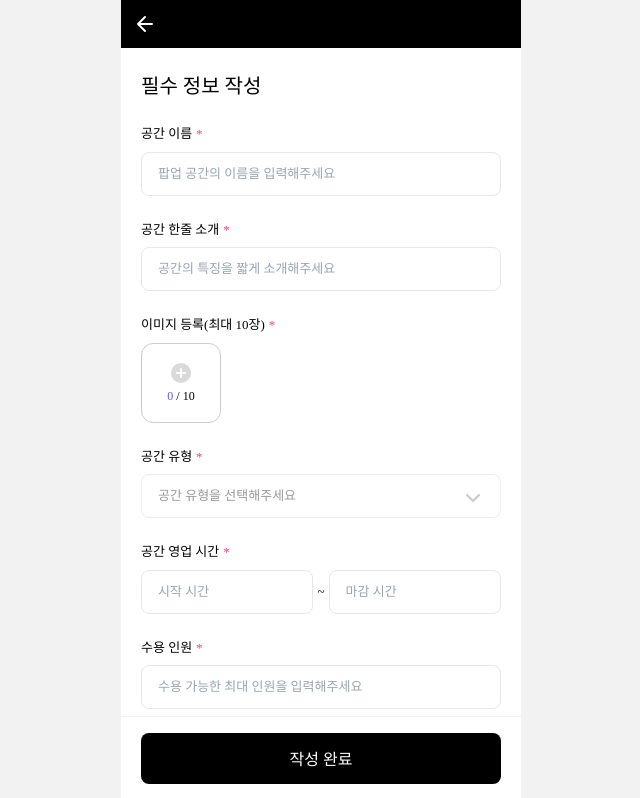
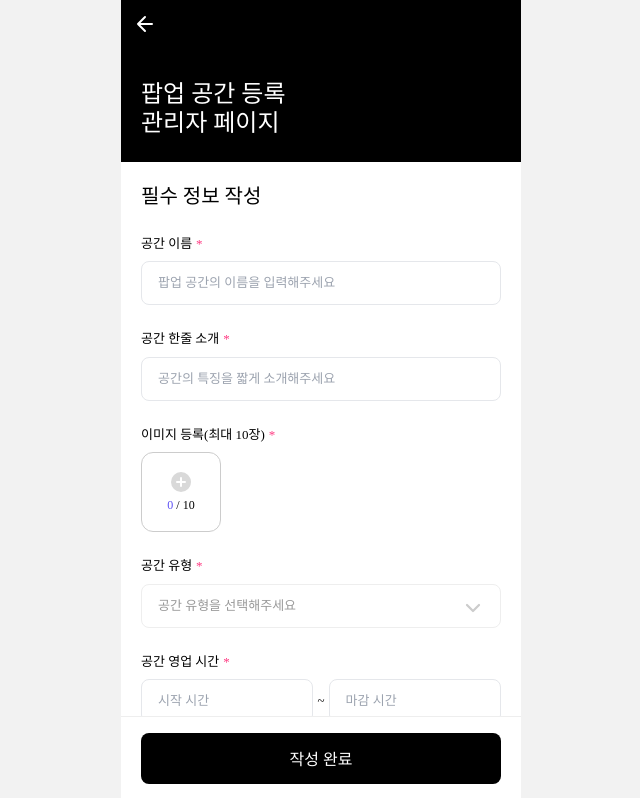
Before and after one commit to marchfirst01/dice-Host, a Next.js app: page /newPopUp in a window 1280 px wide. Shown: the top 798 px of the page, without its empty margins (319-959 px from the left). Built offline with nearby package versions, Linux system fonts and the light colour scheme.

Commit message:
Feat: 공간 등록 페이지 스크롤 시 헤더 변경

```diff
--- a/src/layout/newPopUpLayout.tsx
+++ b/src/layout/newPopUpLayout.tsx
@@ -1,7 +1,7 @@
 import ArrowBack from '@assets/topNavigation/arrow-back.svg';
 import { NewPopUpFormData } from '@type/newPopUp/newPopUpTypes';
 
-import React from 'react';
+import React, { useEffect, useState } from 'react';
 import { SubmitHandler } from 'react-hook-form';
 
 import Image from 'next/image';
@@ -19,19 +19,51 @@ const NewPopUpLayout = ({ children, handleSubmit, onSubmit }: NewPopUpLayoutProp
   const router = useRouter();
   const childrenArray = React.Children.toArray(children);
 
+  const [isScrolled, setIsScrolled] = useState(false);
+  const handleScroll = () => {
+    const currentScrollY = window.scrollY;
+
+    if (currentScrollY > 110) {
+      setIsScrolled(true);
+    } else {
+      setIsScrolled(false);
+    }
+  };
+
+  useEffect(() => {
+    window.addEventListener('scroll', handleScroll);
+    return () => {
+      window.removeEventListener('scroll', handleScroll);
+    };
+  }, []);
+
   return (
-    <div>
-      <nav className="fixed z-50 h-12 w-full max-w-[400px] bg-black">
+    <div className="relative">
+      <header className="fixed z-50 flex h-[48px] w-full max-w-[400px] flex-row items-center bg-black">
+        <div className="relative flex h-[48px] w-full items-center justify-center">
           <Image
             onClick={() => router.back()}
-          className="m-3 cursor-pointer"
+            className="absolute left-0 top-0 m-3 cursor-pointer"
             src={ArrowBack}
             alt="arrow-back"
             width={24}
             height={24}
           />
-      </nav>
-      <div className="pb-[119px] pt-[72px]">
+          {isScrolled && (
+            <p className="mx-auto font-BODY1 text-BODY1 leading-BODY1 text-white">
+              팝업 공간 등록 관리자 페이지
+            </p>
+          )}
+        </div>
+      </header>
+      <div className="mb-5 bg-black pt-[48px]">
+        <p className="px-5 pb-6 pt-8 font-H1 text-H1 leading-H1 text-white">
+          팝업 공간 등록
+          <br />
+          관리자 페이지
+        </p>
+      </div>
+      <div className="pb-[119px]">
         {childrenArray.map((child, index) => (
           <div className="flex flex-col" key={index}>
             <div className="px-5">{child}</div>
@@ -39,14 +71,14 @@ const NewPopUpLayout = ({ children, handleSubmit, onSubmit }: NewPopUpLayoutProp
           </div>
         ))}
       </div>
-      <nav className="fixed bottom-0 z-10 flex h-[84px] w-full max-w-[400px] flex-row items-center gap-3 border-t border-stroke bg-white px-5 py-4">
+      <footer className="fixed bottom-0 z-10 flex h-[84px] w-full max-w-[400px] flex-row items-center gap-3 border-t border-stroke bg-white px-5 py-4">
         <button
           onClick={handleSubmit(onSubmit)}
           className="flex h-full w-full cursor-pointer flex-row items-center justify-center gap-2 rounded-lg bg-black text-white"
         >
           <p>작성 완료</p>
         </button>
-      </nav>
+      </footer>
     </div>
   );
 };
```
Lines whose indentation alone changed are shown as unchanged.
